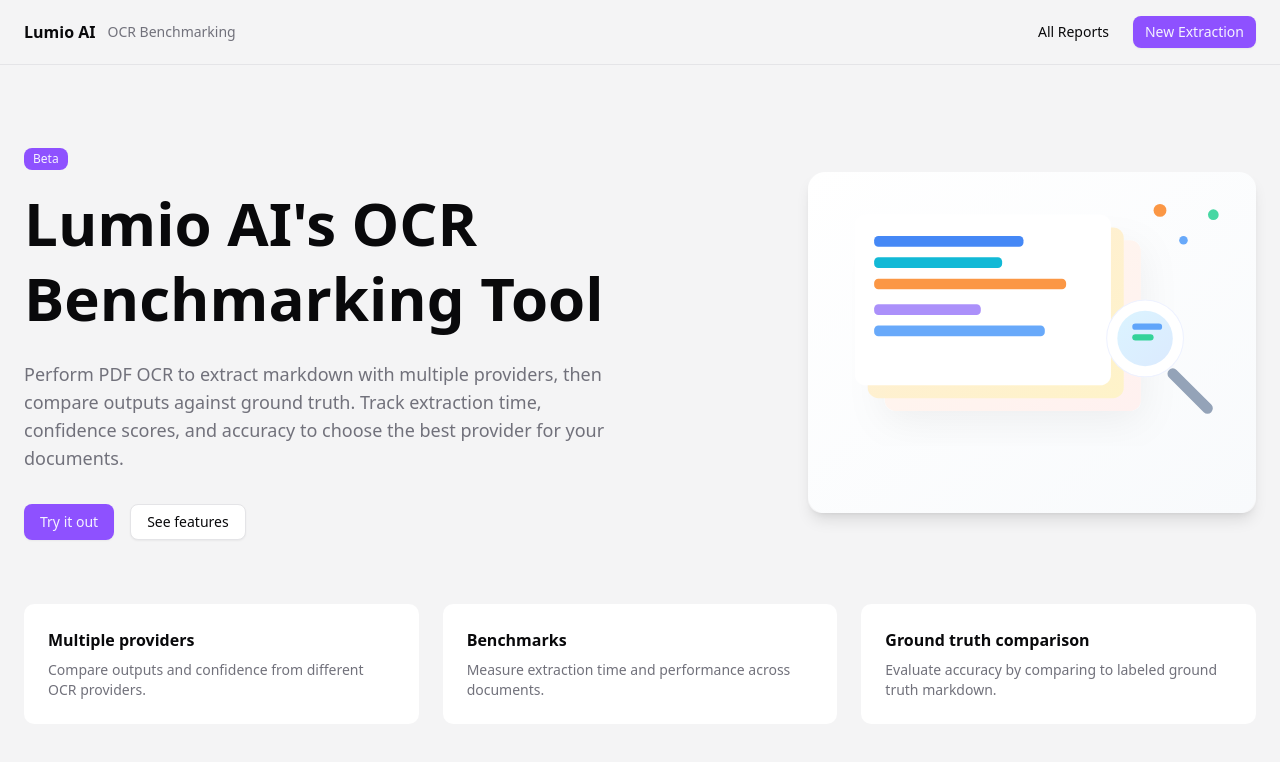
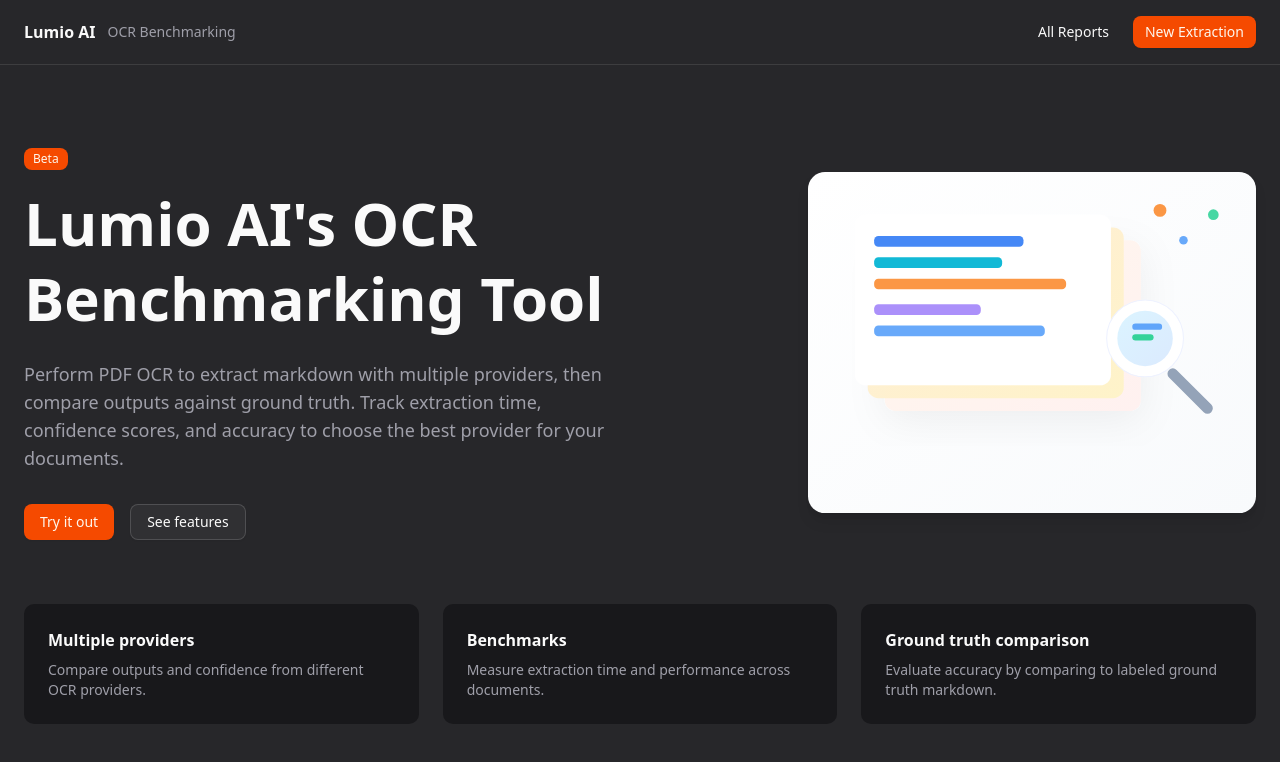
Before and after one commit to lumiotools/orchestro-ai-ocr-benchmarking-ui, a Next.js app: page / in a window 1280 px wide. Shown: the top 762 px of the page. Built offline with nearby package versions, Linux system fonts and the light colour scheme.

Commit message:
Lint fix & Theme Update

```diff
--- a/src/app/layout.tsx
+++ b/src/app/layout.tsx
@@ -25,7 +25,7 @@ export default function RootLayout({
   return (
     <html lang="en">
       <body
-        className={`${geistSans.variable} ${geistMono.variable} antialiased`}
+        className={`${geistSans.variable} ${geistMono.variable} antialiased dark`}
       >
         {children}
       </body>
--- a/src/components/reports/ReportsList.tsx
+++ b/src/components/reports/ReportsList.tsx
@@ -59,8 +59,8 @@ export default function ReportsList() {
             {reports.map((r) => (
               <TableRow key={r.id}>
                 <TableCell className="break-all">{r.id}</TableCell>
-                <TableCell className="break-all">{String((r.inputs as Record<string, any>)?.provider ?? "")}</TableCell>
-                <TableCell className="break-all">{String((r.inputs as Record<string, any>)?.pdf_file ?? "")}</TableCell>
+                <TableCell className="break-all">{String((r.inputs as Record<string, string | object>)?.provider ?? "")}</TableCell>
+                <TableCell className="break-all">{String((r.inputs as Record<string, string | object>)?.pdf_file ?? "")}</TableCell>
                 <TableCell>
                   {r.created_at ? (
                     <div>
--- a/src/styles/globals.css
+++ b/src/styles/globals.css
@@ -52,8 +52,8 @@
   --card-foreground: oklch(0.141 0.005 285.823);
   --popover: oklch(1 0 0);
   --popover-foreground: oklch(0.141 0.005 285.823);
-  --primary: oklch(0.606 0.25 292.717);
-  --primary-foreground: oklch(0.969 0.016 293.756);
+  --primary: oklch(0.705 0.213 47.604);
+  --primary-foreground: oklch(0.98 0.016 73.684);
   --secondary: oklch(0.967 0.001 286.375);
   --secondary-foreground: oklch(0.21 0.006 285.885);
   --muted: oklch(0.967 0.001 286.375);
@@ -63,7 +63,7 @@
   --destructive: oklch(0.577 0.245 27.325);
   --border: oklch(0.92 0.004 286.32);
   --input: oklch(0.92 0.004 286.32);
-  --ring: oklch(0.606 0.25 292.717);
+  --ring: oklch(0.705 0.213 47.604);
   --chart-1: oklch(0.646 0.222 41.116);
   --chart-2: oklch(0.6 0.118 184.704);
   --chart-3: oklch(0.398 0.07 227.392);
@@ -71,12 +71,12 @@
   --chart-5: oklch(0.769 0.188 70.08);
   --sidebar: oklch(0.985 0 0);
   --sidebar-foreground: oklch(0.141 0.005 285.823);
-  --sidebar-primary: oklch(0.606 0.25 292.717);
-  --sidebar-primary-foreground: oklch(0.969 0.016 293.756);
+  --sidebar-primary: oklch(0.705 0.213 47.604);
+  --sidebar-primary-foreground: oklch(0.98 0.016 73.684);
   --sidebar-accent: oklch(0.967 0.001 286.375);
   --sidebar-accent-foreground: oklch(0.21 0.006 285.885);
   --sidebar-border: oklch(0.92 0.004 286.32);
-  --sidebar-ring: oklch(0.606 0.25 292.717);
+  --sidebar-ring: oklch(0.705 0.213 47.604);
 }
 
 .dark {
@@ -86,8 +86,8 @@
   --card-foreground: oklch(0.985 0 0);
   --popover: oklch(0.21 0.006 285.885);
   --popover-foreground: oklch(0.985 0 0);
-  --primary: oklch(0.541 0.281 293.009);
-  --primary-foreground: oklch(0.969 0.016 293.756);
+  --primary: oklch(0.646 0.222 41.116);
+  --primary-foreground: oklch(0.98 0.016 73.684);
   --secondary: oklch(0.274 0.006 286.033);
   --secondary-foreground: oklch(0.985 0 0);
   --muted: oklch(0.274 0.006 286.033);
@@ -97,7 +97,7 @@
   --destructive: oklch(0.704 0.191 22.216);
   --border: oklch(1 0 0 / 10%);
   --input: oklch(1 0 0 / 15%);
-  --ring: oklch(0.541 0.281 293.009);
+  --ring: oklch(0.646 0.222 41.116);
   --chart-1: oklch(0.488 0.243 264.376);
   --chart-2: oklch(0.696 0.17 162.48);
   --chart-3: oklch(0.769 0.188 70.08);
@@ -105,12 +105,12 @@
   --chart-5: oklch(0.645 0.246 16.439);
   --sidebar: oklch(0.21 0.006 285.885);
   --sidebar-foreground: oklch(0.985 0 0);
-  --sidebar-primary: oklch(0.541 0.281 293.009);
-  --sidebar-primary-foreground: oklch(0.969 0.016 293.756);
+  --sidebar-primary: oklch(0.646 0.222 41.116);
+  --sidebar-primary-foreground: oklch(0.98 0.016 73.684);
   --sidebar-accent: oklch(0.274 0.006 286.033);
   --sidebar-accent-foreground: oklch(0.985 0 0);
   --sidebar-border: oklch(1 0 0 / 10%);
-  --sidebar-ring: oklch(0.541 0.281 293.009);
+  --sidebar-ring: oklch(0.646 0.222 41.116);
 }
 
 @layer base {
```
